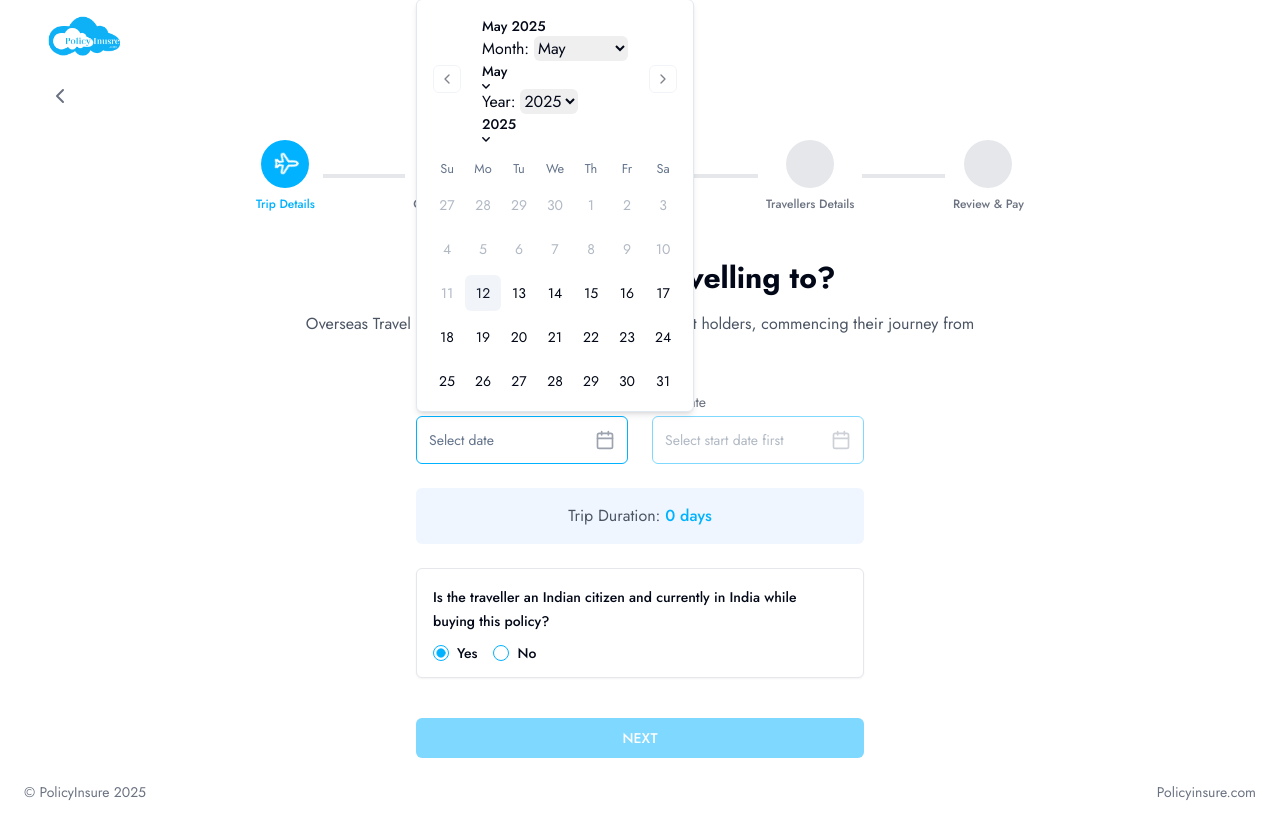
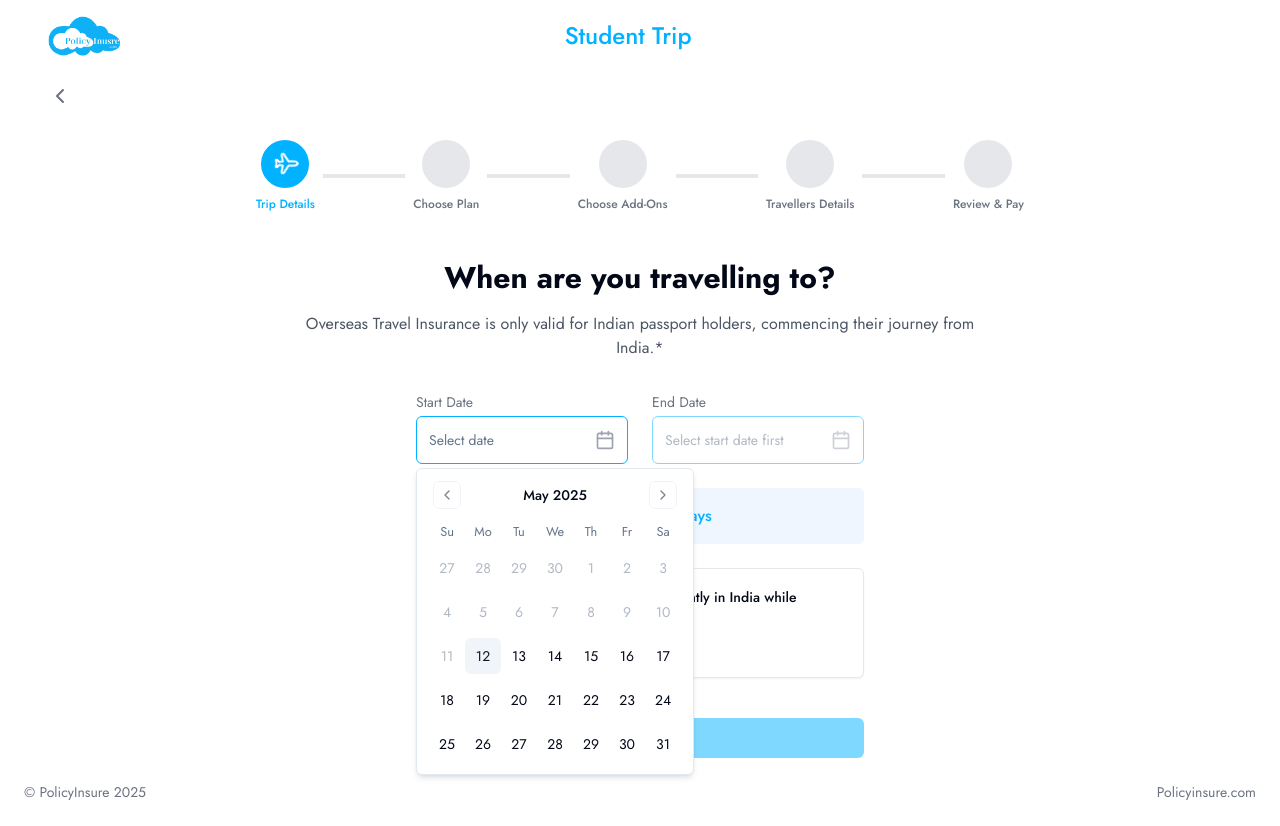
Before and after one commit to sivamsh1/travel-pixel-perfect-replica, a React (Vite) app: page /dates in a window 1280 px wide. Both pictures are taken after a click on the button "Select date". Built offline with nearby package versions, Linux system fonts and the light colour scheme.

Commit message:
Reverted to commit 3c1c25ac0ce494bf6b4277a00568c2d0d648b9ff

```diff
--- a/src/components/ui/calendar.tsx
+++ b/src/components/ui/calendar.tsx
@@ -6,9 +6,7 @@ import { DayPicker } from "react-day-picker"
 import { cn } from "@/lib/utils"
 import { buttonVariants } from "@/components/ui/button"
 
-export interface CalendarProps extends React.ComponentProps<typeof DayPicker> {
-  ascendingYears?: boolean;
-}
+export type CalendarProps = React.ComponentProps<typeof DayPicker>
 
 function Calendar({
   className,
@@ -17,10 +15,6 @@ function Calendar({
   ascendingYears = false,
   ...props
 }: CalendarProps) {
-  // Create fromYear and toYear to manage the year navigation order
-  const fromYear = ascendingYears ? new Date().getFullYear() : new Date().getFullYear() - 10;
-  const toYear = ascendingYears ? new Date().getFullYear() + 10 : new Date().getFullYear();
-
   return (
     <DayPicker
       showOutsideDays={showOutsideDays}
@@ -63,9 +57,6 @@ function Calendar({
         IconLeft: ({ ...props }) => <ChevronLeft className="h-4 w-4" />,
         IconRight: ({ ...props }) => <ChevronRight className="h-4 w-4" />,
       }}
-      captionLayout="dropdown-buttons"
-      fromYear={fromYear}
-      toYear={toYear}
       {...props}
     />
   )
```
